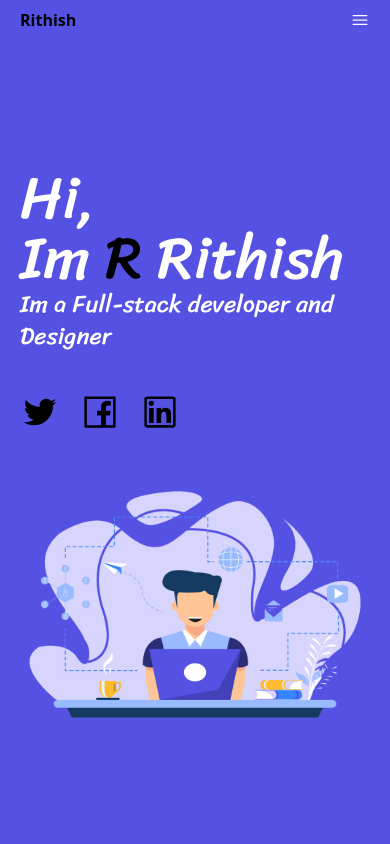
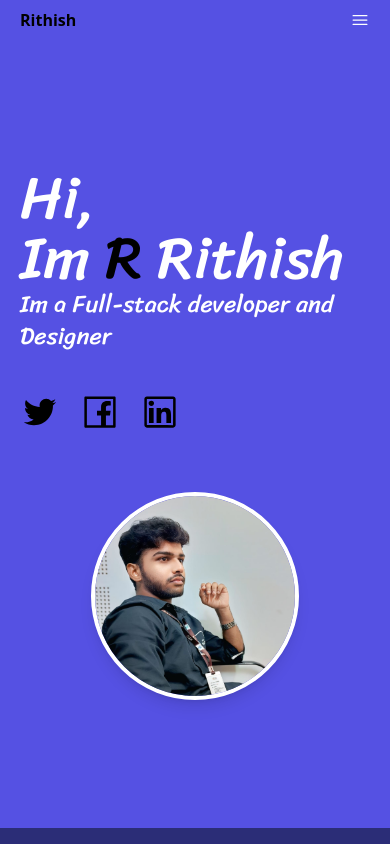
Before and after one commit to Rithish-25/portfolio, a React (Create React App) app: page / in a window 390 px wide. Shown: the top 844 px of the page. Built offline with nearby package versions, Linux system fonts and the light colour scheme.

Commit message:
portfolio

```diff
--- a/src/components/Hero.js
+++ b/src/components/Hero.js
@@ -1,4 +1,5 @@
 import HeroImg from '../assets/hero.png';
+import RithishImg from '../assets/rithish.jpg';
 import { AiOutlineTwitter, AiOutlineFacebook, AiOutlineLinkedin } from "react-icons/ai";
 
 export default function Hero() {
@@ -11,10 +12,11 @@ export default function Hero() {
         }
     }
 
-
-    return <section className='flex flex-col md:flex-row px-5 py-32 bg-primary justify-center'>
+    return (
+        <section className='flex flex-col md:flex-row px-5 py-32 bg-primary justify-center'>
             <div className='md:w-1/2 flex flex-col'>
-            <h1 className=' text-white text-6xl font-hero-font'>Hi, <br/> Im <span className='text-black'>R</span> Rithish
+                <h1 className=' text-white text-6xl font-hero-font'>
+                    Hi, <br/> Im <span className='text-black'>R</span> Rithish
                     <p className='text-2xl'>{config.subtitle}</p>
                 </h1>
                 <div className='flex py-10'>
@@ -22,7 +24,14 @@ export default function Hero() {
                     <a href={config.social.facebook} className='pr-5 hover:text-white'><AiOutlineFacebook size={40}/></a>
                     <a href={config.social.linkedin} className='hover:text-white'><AiOutlineLinkedin size={40}/></a>
                 </div>
+                {/* Mobile-only BIG profile image */}
+                <img
+                    className='block md:hidden w-52 h-52 rounded-full mx-auto mt-5 border-4 border-white shadow-lg'
+                    src={RithishImg}
+                    alt="Rithish"
+                />
             </div>
-       <img className='md:w-1/3' src={HeroImg} />
+            <img className='hidden md:block md:w-1/3' src={HeroImg} alt="Hero Illustration" />
         </section>
+    );
 }
```
Also changed, not shown: src/assets/rithish.jpg (added). Lines whose indentation alone changed are shown as unchanged.
